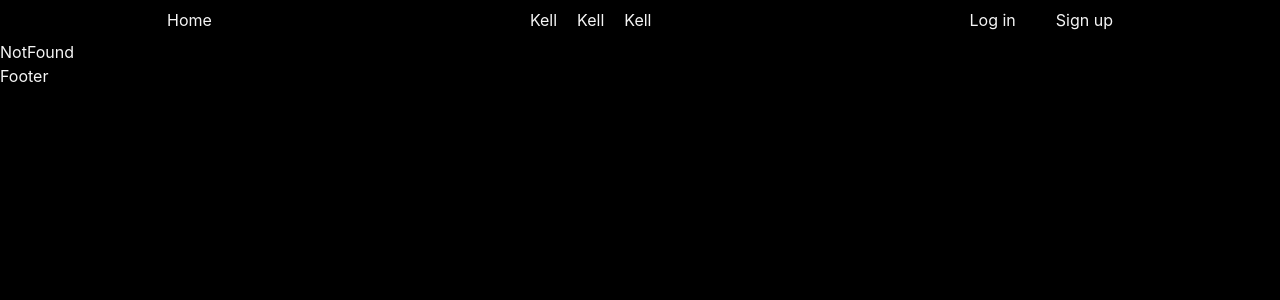
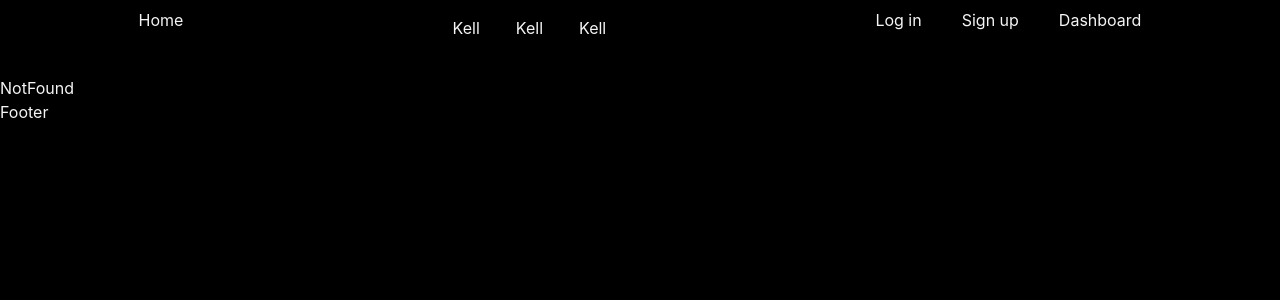
Before and after one commit to kevinbencs/practise_spa, a React (Vite) app: page /dashboard in a window 1280 px wide. Shown: the top 300 px of the page. Built offline with nearby package versions, Linux system fonts and the light colour scheme.

Commit message:
Clicking hamburger menu link can close the hamburger menu

```diff
--- a/src/components/header.tsx
+++ b/src/components/header.tsx
@@ -1,22 +1,26 @@
 import { Link } from "react-router"
 import Menu from "./menu"
 import { RxHamburgerMenu } from "react-icons/rx";
+import { useState } from "react";
 
 
 
 
 const Header = () => {
+  const [check, setCheck] = useState<boolean>(false)
   return (
     <header className="flex p-2 lg:justify-around  justify-between">
       <Link to="/" className="lg:block hidden">Home</Link>
       <label htmlFor="menu-checkbox" className="lg:hidden p-2">
         <RxHamburgerMenu size={30}/>
       </label>
-      <input type="checkbox" name="menu-checkbox" id="menu-checkbox"  className="hidden"/>
-      <Menu />
+      <input type="checkbox" name="menu-checkbox" checked={check} onChange={() => setCheck(!check)} id="menu-checkbox"  className="hidden"/>
+      <Menu check={check} setChecked={setCheck}/>
       <section className="flex gap-10">
         <Link to="/login">Log in</Link>
         <Link to="/signup">Sign up</Link>
+        <Link to="/dashboard">Dashboard</Link>
+
       </section>
     </header>
   )
--- a/src/components/menu.tsx
+++ b/src/components/menu.tsx
@@ -1,8 +1,14 @@
+import type { Dispatch, SetStateAction } from "react";
 import { IoMdCloseCircleOutline } from "react-icons/io";
 import { Link } from "react-router";
 
 
-const Menu = () => {
+const Menu = (props: {setChecked: Dispatch<SetStateAction<boolean>>, check: boolean}) => {
+
+    const handleClick = () => {
+        props.setChecked(() => !props.check)
+    }
+
     return (
         <div className=" -left-62 fixed z-10 w-62 top-0 mobil-menu duration-500 min-h-screen bg-mist-800 p-2 lg:static lg:z-0 lg:w-auto lg:min-h-auto lg:bg-transparent lg:p-0">
             <div className="text-end lg:hidden">
@@ -13,11 +19,11 @@ const Menu = () => {
                 </button>
             </div>
 
-            <section className=" list-none p-4 lg:p-0 lg:flex gap-5">
-                <Link to="/" className="lg:hidden">Home</Link>
-                <li>Kell</li>
-                <li>Kell</li>
-                <li>Kell</li>
+            <section className=" list-none  lg:p-0 lg:flex gap-5">
+                <Link to="/" className="lg:hidden mb-5 block border-b-2 p-2 hover:bg-mist-600" onClick={handleClick}>Home</Link>
+                <li className="mb-5 block border-b-2 p-2 hover:bg-mist-600 lg:border-0" onClick={handleClick}>Kell</li>
+                <li className="mb-5 block border-b-2 p-2 hover:bg-mist-600 lg:border-0" onClick={handleClick}>Kell</li>
+                <li className="mb-5 block border-b-2 p-2 hover:bg-mist-600 lg:border-0" onClick={handleClick}>Kell</li>
             </section>
         </div>
 
```
